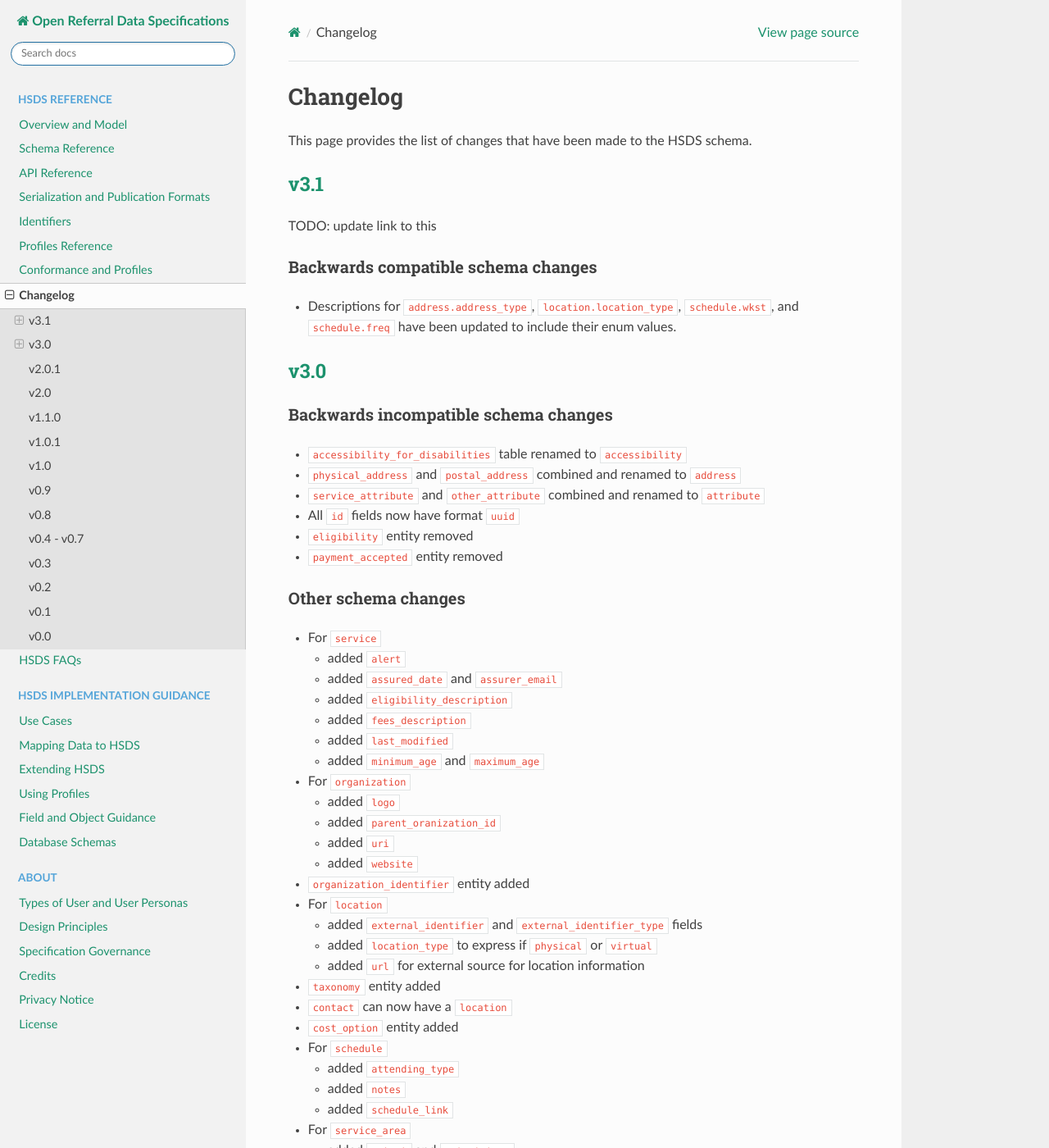
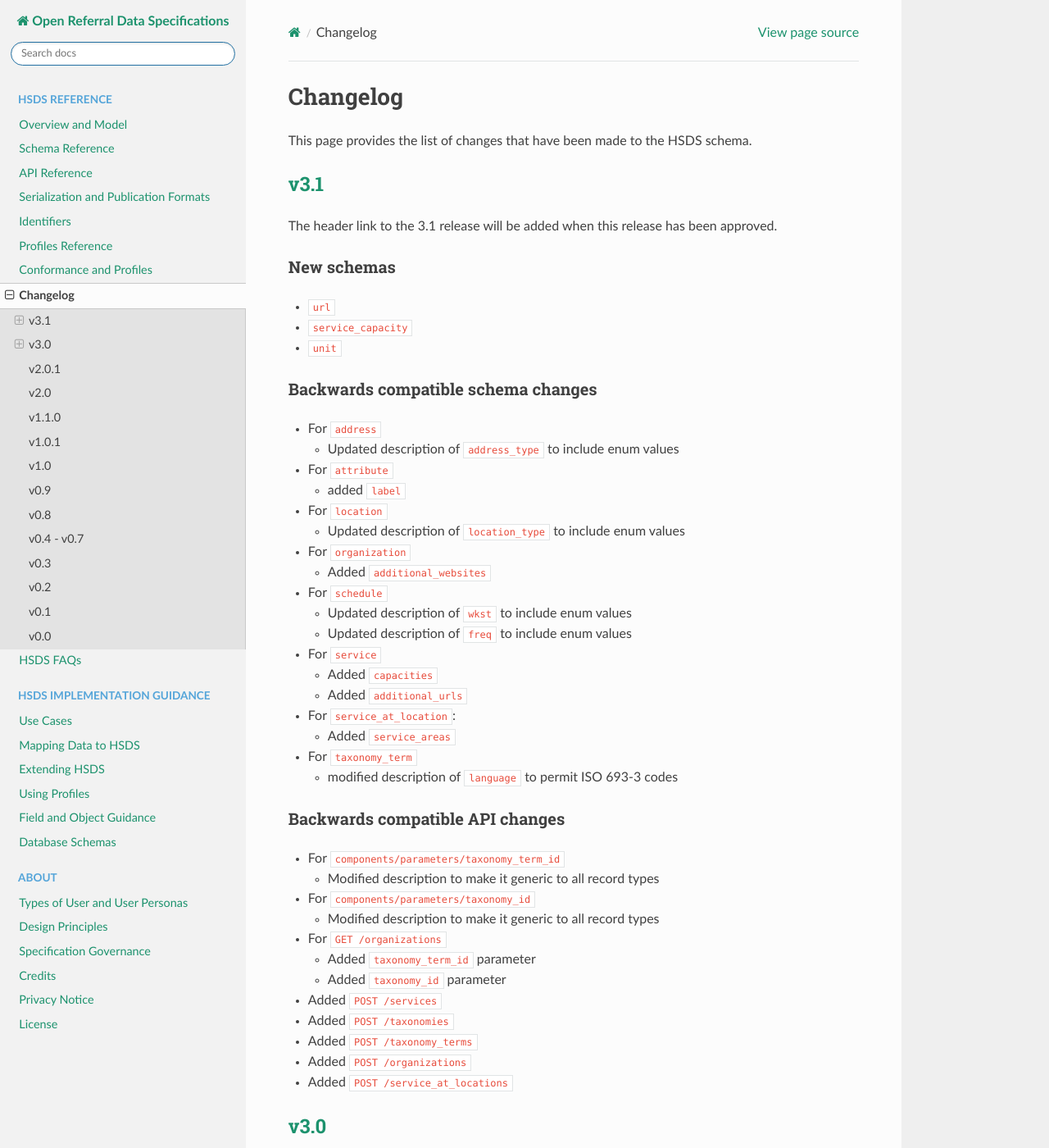
Before and after one commit to openreferral/specification, a Sphinx documentation site: the page built from docs/hsds/changelog.md, in a window 1280 px wide and 1400 px high. Shown: the whole window at 82% size. Built offline with Sphinx 7.4.7 and the Read the Docs theme 3.1.0, drawn with Linux system fonts in a browser that asks for light colours; a script that is not in the unit is left out; comment, search, counter and statistics services are not loaded.

Commit message:
Docs: Fix example and add changelog

```diff
--- a/docs/hsds/changelog.md
+++ b/docs/hsds/changelog.md
@@ -5,11 +5,50 @@ This page provides the list of changes that have been made to the HSDS schema.
 
 ## [v3.1](TODO)
 
-TODO: update link to this
+The header link to the 3.1 release will be added when this release has been approved.
+
+### New schemas
+
+* `url`
+* `service_capacity`
+* `unit`
 
 ### Backwards compatible schema changes
 
-* Descriptions for `address.address_type`, `location.location_type`, `schedule.wkst`, and `schedule.freq` have been updated to include their enum values.
+* For `address`
+  * Updated description of `address_type` to include enum values
+* For `attribute`
+  * added `label`
+* For `location`
+  * Updated description of `location_type` to include enum values
+* For `organization`
+  * Added `additional_websites`
+* For `schedule`
+  * Updated description of `wkst` to include enum values
+  * Updated description of `freq` to include enum values
+* For `service`
+  * Added `capacities`
+  * Added `additional_urls`
+* For `service_at_location`:
+  * Added `service_areas`
+* For `taxonomy_term`
+  * modified description of `language` to permit ISO 693-3 codes
+
+
+### Backwards compatible API changes
+
+* For `components/parameters/taxonomy_term_id`
+  * Modified description to make it generic to all record types
+* For `components/parameters/taxonomy_id`
+  * Modified description to make it generic to all record types
+* For `GET /organizations`
+  * Added `taxonomy_term_id` parameter
+  * Added `taxonomy_id` parameter
+* Added `POST /services`
+* Added `POST /taxonomies`
+* Added `POST /taxonomy_terms`
+* Added `POST /organizations`
+* Added `POST /service_at_locations`
 
 ## [v3.0](https://github.com/openreferral/specification/milestone/7)
 
```
Also changed, not shown: docs/hsds/schema_reference.md (+1 -1 lines).
